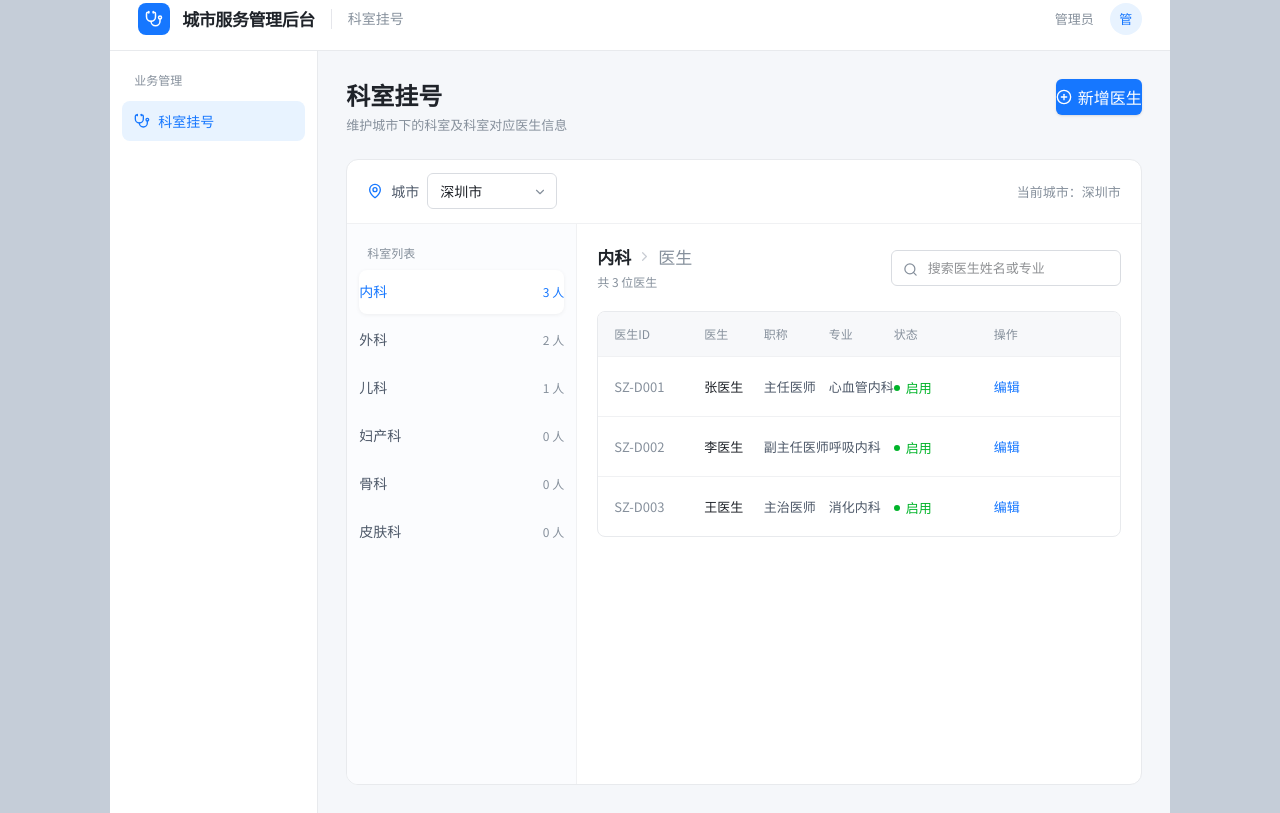
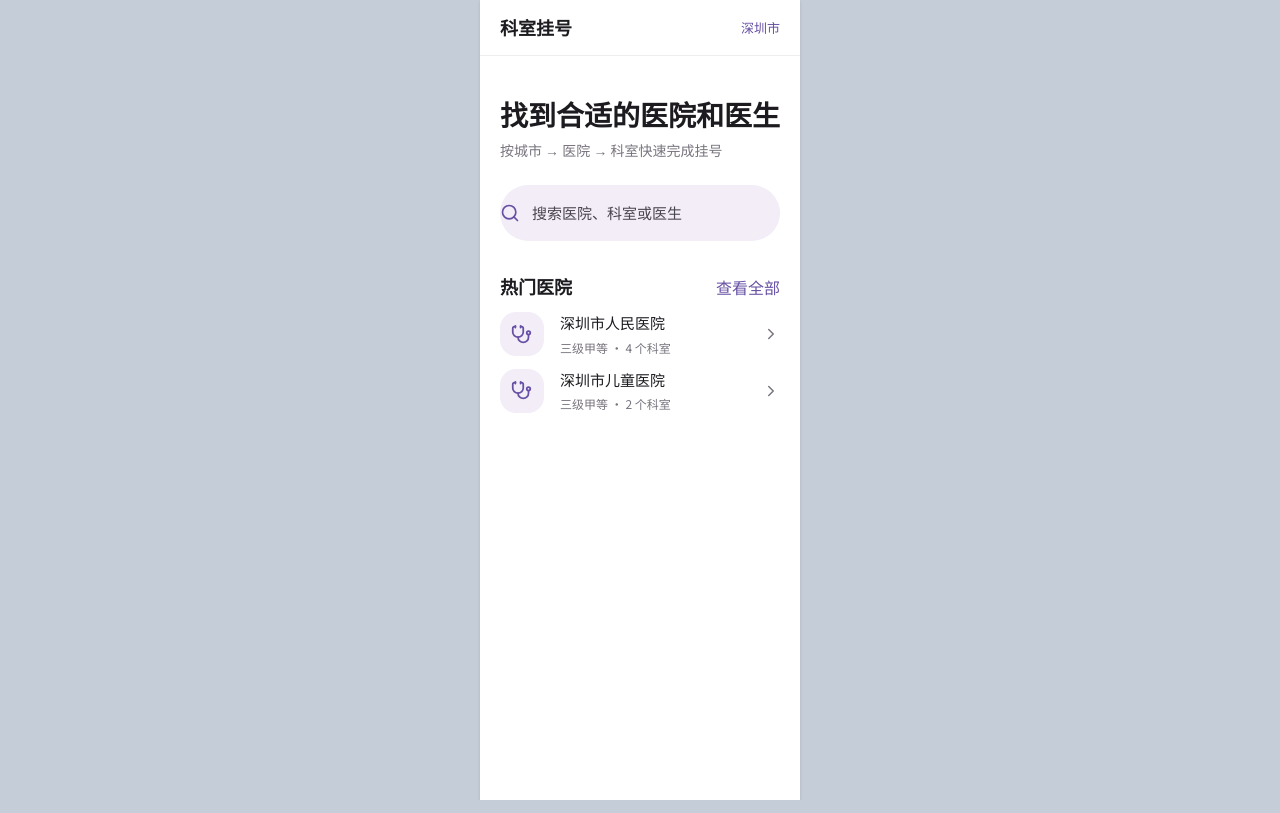
Before and after one commit to zhangxiaomeng880-ui/city-service-admin, a React (Vite) app: page / in a window 1280 px wide. Built offline with nearby package versions, Linux system fonts and the light colour scheme.

Commit message:
feat: implement department registration frontend flow

```diff
--- a/src/app/App.tsx
+++ b/src/app/App.tsx
@@ -1,226 +1,39 @@
 import { useMemo, useState } from "react";
-import {
-  ChevronDown,
-  ChevronRight,
-  CirclePlus,
-  MapPin,
-  Search,
-  Stethoscope,
-  Users,
-  X,
-} from "lucide-react";
+import { ArrowLeft, CalendarDays, ChevronRight, Search, Stethoscope } from "lucide-react";
 
-type Doctor = {
-  id: string;
-  name: string;
-  title: string;
-  specialty: string;
-  hospital: string;
-  status: "启用" | "停用";
+type Doctor = { id:string; name:string; title:string; specialty:string; hospital:string };
+type Hospital = { id:string; name:string; grade:string; campuses:string[]; departments:string[]; doctors:Record<string,Doctor[]> };
+type City = { hospitals:Hospital[] };
+type Page = "home"|"hospital"|"campus"|"department"|"doctor"|"slots"|"done";
+
+const mock:Record<string,City> = {
+  "深圳市": { hospitals:[
+    {id:"sz-rm",name:"深圳市人民医院",grade:"三级甲等",campuses:["留医部"],departments:["内科","外科","儿科","骨科"],doctors:{"内科":[{id:"SZ001",name:"张医生",title:"主任医师",specialty:"心血管内科",hospital:"深圳市人民医院"},{id:"SZ002",name:"李医生",title:"副主任医师",specialty:"呼吸内科",hospital:"深圳市人民医院"}],"外科":[{id:"SZ003",name:"陈医生",title:"主任医师",specialty:"普外科",hospital:"深圳市人民医院"}],"儿科":[],"骨科":[]}},
+    {id:"sz-child",name:"深圳市儿童医院",grade:"三级甲等",campuses:["总院"],departments:["儿科","内科"],doctors:{"儿科":[{id:"SZ101",name:"赵医生",title:"主任医师",specialty:"儿童呼吸",hospital:"深圳市儿童医院"}],"内科":[]}}
+  ]},
+  "上海市": { hospitals:[{id:"sh-rm",name:"上海市第一人民医院",grade:"三级甲等",campuses:["北部院区","南部院区"],departments:["内科","外科","妇产科"],doctors:{"内科":[{id:"SH001",name:"吴医生",title:"副主任医师",specialty:"呼吸内科",hospital:"上海市第一人民医院"}],"外科":[],"妇产科":[]}}]},
+  "北京市": { hospitals:[{id:"bj-xh",name:"北京协和医院",grade:"三级甲等",campuses:["东单院区"],departments:["内科","外科","骨科"],doctors:{"内科":[{id:"BJ001",name:"孙医生",title:"主任医师",specialty:"内分泌科",hospital:"北京协和医院"}],"外科":[],"骨科":[]}}]}
 };
+const dates=["今天 8/17","明天 8/18","周三 8/19","周四 8/20","周五 8/21"];
+const slots=["08:00","08:30","09:00","09:30","10:00","10:30","14:00","14:30","15:00"];
 
-type Department = {
-  id: string;
-  name: string;
-};
-
-type CityData = {
-  departments: Department[];
-  doctors: Record<string, Doctor[]>;
-};
-
-const mockData: Record<string, CityData> = {
-  深圳市: {
-    departments: [
-      { id: "internal", name: "内科" },
-      { id: "surgery", name: "外科" },
-      { id: "pediatrics", name: "儿科" },
-      { id: "gynecology", name: "妇产科" },
-      { id: "orthopedics", name: "骨科" },
-      { id: "dermatology", name: "皮肤科" },
-    ],
-    doctors: {
-      internal: [
-        { id: "SZ-D001", name: "张医生", title: "主任医师", specialty: "心血管内科", hospital: "深圳市人民医院", status: "启用" },
-        { id: "SZ-D002", name: "李医生", title: "副主任医师", specialty: "呼吸内科", hospital: "深圳市人民医院", status: "启用" },
-        { id: "SZ-D003", name: "王医生", title: "主治医师", specialty: "消化内科", hospital: "深圳市人民医院", status: "启用" },
-      ],
-      surgery: [
-        { id: "SZ-D011", name: "陈医生", title: "主任医师", specialty: "普外科", hospital: "深圳市人民医院", status: "启用" },
-        { id: "SZ-D012", name: "刘医生", title: "副主任医师", specialty: "肝胆外科", hospital: "深圳市人民医院", status: "启用" },
-      ],
-      pediatrics: [{ id: "SZ-D021", name: "赵医生", title: "主任医师", specialty: "儿童呼吸", hospital: "深圳市儿童医院", status: "启用" }],
-      gynecology: [],
-      orthopedics: [],
-      dermatology: [],
-    },
-  },
-  广州市: {
-    departments: [
-      { id: "internal", name: "内科" },
-      { id: "surgery", name: "外科" },
-      { id: "pediatrics", name: "儿科" },
-      { id: "oncology", name: "肿瘤科" },
-    ],
-    doctors: {
-      internal: [{ id: "GZ-D001", name: "周医生", title: "主任医师", specialty: "心血管内科", hospital: "广州市第一人民医院", status: "启用" }],
-      surgery: [{ id: "GZ-D011", name: "黄医生", title: "副主任医师", specialty: "普外科", hospital: "广州市第一人民医院", status: "启用" }],
-      pediatrics: [],
-      oncology: [],
-    },
-  },
-  北京市: {
-    departments: [{ id: "internal", name: "内科" }, { id: "surgery", name: "外科" }, { id: "orthopedics", name: "骨科" }],
-    doctors: {
-      internal: [{ id: "BJ-D001", name: "孙医生", title: "主任医师", specialty: "内分泌科", hospital: "北京协和医院", status: "启用" }],
-      surgery: [],
-      orthopedics: [],
-    },
-  },
-  上海市: {
-    departments: [{ id: "internal", name: "内科" }, { id: "surgery", name: "外科" }, { id: "gynecology", name: "妇产科" }],
-    doctors: {
-      internal: [{ id: "SH-D001", name: "吴医生", title: "副主任医师", specialty: "呼吸内科", hospital: "上海市第一人民医院", status: "启用" }],
-      surgery: [],
-      gynecology: [],
-    },
-  },
-  杭州市: {
-    departments: [{ id: "internal", name: "内科" }, { id: "pediatrics", name: "儿科" }],
-    doctors: {
-      internal: [{ id: "HZ-D001", name: "沈医生", title: "主任医师", specialty: "消化内科", hospital: "浙江大学医学院附属第一医院", status: "启用" }],
-      pediatrics: [],
-    },
-  },
-};
-
-const cities = Object.keys(mockData);
-
-export default function App() {
-  const [city, setCity] = useState("深圳市");
-  const [departmentId, setDepartmentId] = useState("internal");
-  const [keyword, setKeyword] = useState("");
-  const [doctorsByCity, setDoctorsByCity] = useState(mockData);
-  const [modalOpen, setModalOpen] = useState(false);
-  const [newDoctorName, setNewDoctorName] = useState("");
-  const [newDoctorTitle, setNewDoctorTitle] = useState("主治医师");
-  const [newDoctorSpecialty, setNewDoctorSpecialty] = useState("");
-
-  const cityData = doctorsByCity[city];
-  const departments = cityData.departments;
-  const selectedDepartment = departments.find((item) => item.id === departmentId) ?? departments[0];
-  const activeDepartmentId = selectedDepartment?.id ?? "";
-
-  const doctors = useMemo(() => {
-    const list = cityData.doctors[activeDepartmentId] ?? [];
-    if (!keyword.trim()) return list;
-    const q = keyword.trim();
-    return list.filter((doctor) => `${doctor.name}${doctor.specialty}${doctor.title}`.includes(q));
-  }, [cityData, activeDepartmentId, keyword]);
-
-  const departmentCount = (id: string) => cityData.doctors[id]?.length ?? 0;
-
-  const switchCity = (nextCity: string) => {
-    setCity(nextCity);
-    const nextDepartments = doctorsByCity[nextCity].departments;
-    setDepartmentId(nextDepartments[0]?.id ?? "");
-    setKeyword("");
-  };
-
-  const addDoctor = () => {
-    if (!newDoctorName.trim() || !newDoctorSpecialty.trim() || !activeDepartmentId) return;
-    const doctor: Doctor = {
-      id: `${city.slice(0, 2)}-D${Date.now().toString().slice(-4)}`,
-      name: newDoctorName.trim(),
-      title: newDoctorTitle,
-      specialty: newDoctorSpecialty.trim(),
-      hospital: `${city}示范医院`,
-      status: "启用",
-    };
-    setDoctorsByCity((current) => ({
-      ...current,
-      [city]: {
-        ...current[city],
-        doctors: {
-          ...current[city].doctors,
-          [activeDepartmentId]: [...(current[city].doctors[activeDepartmentId] ?? []), doctor],
-        },
-      },
-    }));
-    setNewDoctorName("");
-    setNewDoctorSpecialty("");
-    setNewDoctorTitle("主治医师");
-    setModalOpen(false);
-  };
-
-  return (
-    <div className="min-h-screen bg-[#f5f7fa] text-[#1f2329]">
-      <header className="h-16 border-b border-[#e8eaed] bg-white px-7 flex items-center justify-between">
-        <div className="flex items-center gap-3">
-          <div className="h-8 w-8 rounded-lg bg-[#1677ff] flex items-center justify-center text-white"><Stethoscope size={18} /></div>
-          <div className="text-[17px] font-semibold tracking-tight">城市服务管理后台</div>
-          <div className="h-5 w-px bg-[#e5e6eb] mx-1" />
-          <div className="text-[14px] text-[#86909c]">科室挂号</div>
-        </div>
-        <div className="flex items-center gap-4 text-[13px] text-[#86909c]"><span>管理员</span><div className="h-8 w-8 rounded-full bg-[#e8f3ff] text-[#1677ff] flex items-center justify-center font-medium">管</div></div>
-      </header>
-
-      <div className="flex min-h-[calc(100vh-64px)]">
-        <aside className="w-[208px] border-r border-[#e8eaed] bg-white px-3 py-5">
-          <div className="px-3 mb-3 text-[12px] text-[#86909c]">业务管理</div>
-          <div className="h-10 rounded-lg bg-[#e8f3ff] text-[#1677ff] px-3 flex items-center gap-2 text-[14px] font-medium"><Stethoscope size={16} /> 科室挂号</div>
-        </aside>
-
-        <main className="flex-1 p-7 min-w-0">
-          <div className="flex items-start justify-between mb-6">
-            <div><h1 className="text-[24px] leading-8 font-semibold mb-1">科室挂号</h1><p className="text-[13px] text-[#86909c]">维护城市下的科室及科室对应医生信息</p></div>
-            <button onClick={() => setModalOpen(true)} className="h-9 px-4 rounded-md bg-[#1677ff] text-white text-[14px] flex items-center gap-1.5 shadow-sm"><CirclePlus size={16} /> 新增医生</button>
-          </div>
-
-          <section className="bg-white border border-[#e8eaed] rounded-xl overflow-hidden">
-            <div className="h-16 px-5 border-b border-[#f0f1f3] flex items-center justify-between">
-              <div className="flex items-center gap-2"><MapPin size={16} className="text-[#1677ff]" /><span className="text-[14px] text-[#4e5969]">城市</span>
-                <div className="relative"><select value={city} onChange={(event) => switchCity(event.target.value)} className="appearance-none h-9 min-w-[130px] pl-3 pr-8 border border-[#d9dce1] rounded-md bg-white text-[14px] outline-none focus:border-[#1677ff]">{cities.map((item) => <option key={item}>{item}</option>)}</select><ChevronDown size={14} className="absolute right-2.5 top-3 text-[#86909c] pointer-events-none" /></div>
-              </div>
-              <div className="text-[13px] text-[#86909c]">当前城市：{city}</div>
-            </div>
-
-            <div className="grid grid-cols-[230px_1fr] min-h-[560px]">
-              <div className="border-r border-[#f0f1f3] bg-[#fbfcfe] p-3">
-                <div className="px-2 py-2 text-[12px] text-[#86909c]">科室列表</div>
-                <div className="space-y-1">{departments.map((department) => {
-                  const active = department.id === activeDepartmentId;
-                  return <button key={department.id} onClick={() => { setDepartmentId(department.id); setKeyword(""); }} className={`w-full h-11 px-3 rounded-lg flex items-center justify-between text-left ${active ? "bg-white text-[#1677ff] shadow-[0_1px_4px_rgba(0,0,0,0.06)]" : "text-[#4e5969] hover:bg-white"}`}><span className="text-[14px] font-medium">{department.name}</span><span className={`text-[12px] ${active ? "text-[#1677ff]" : "text-[#86909c]"}`}>{departmentCount(department.id)} 人</span></button>;
-                })}</div>
-              </div>
-
-              <div className="p-5">
-                <div className="flex items-center justify-between mb-5">
-                  <div><div className="flex items-center gap-1.5 text-[17px] font-semibold">{selectedDepartment?.name}<ChevronRight size={15} className="text-[#c9cdd4]" /><span className="text-[#86909c] font-normal">医生</span></div><div className="text-[12px] text-[#86909c] mt-1">共 {doctors.length} 位医生</div></div>
-                  <div className="relative w-[230px]"><Search size={15} className="absolute left-3 top-3 text-[#86909c]" /><input value={keyword} onChange={(event) => setKeyword(event.target.value)} placeholder="搜索医生姓名或专业" className="w-full h-9 pl-9 pr-3 border border-[#d9dce1] rounded-md text-[13px] outline-none focus:border-[#1677ff]" /></div>
-                </div>
-
-                <div className="border border-[#e8eaed] rounded-lg overflow-hidden">
-                  <div className="grid grid-cols-[90px_1.1fr_1.2fr_1.2fr_100px_110px] h-11 items-center bg-[#f7f8fa] px-4 text-[12px] text-[#86909c]"><span>医生ID</span><span>医生</span><span>职称</span><span>专业</span><span>状态</span><span>操作</span></div>
-                  {doctors.length ? doctors.map((doctor) => <div key={doctor.id} className="grid grid-cols-[90px_1.1fr_1.2fr_1.2fr_100px_110px] min-h-[60px] items-center px-4 border-t border-[#f0f1f3] text-[13px]"><span className="text-[#86909c]">{doctor.id}</span><span className="font-medium">{doctor.name}</span><span className="text-[#4e5969]">{doctor.title}</span><span className="text-[#4e5969]">{doctor.specialty}</span><span><span className="inline-flex items-center gap-1.5 text-[#00b42a]"><i className="w-1.5 h-1.5 rounded-full bg-[#00b42a]" />{doctor.status}</span></span><button onClick={() => { setNewDoctorName(doctor.name); setNewDoctorTitle(doctor.title); setNewDoctorSpecialty(doctor.specialty); setModalOpen(true); }} className="text-[#1677ff] hover:text-[#0e5fd8] text-left">编辑</button></div>) : <div className="h-48 flex flex-col items-center justify-center text-[#86909c]"><Users size={26} className="mb-2 text-[#c9cdd4]" /><div className="text-[13px]">暂无医生</div><div className="text-[12px] mt-1">可通过右上角「新增医生」添加</div></div>}
-                </div>
-              </div>
-            </div>
-          </section>
-        </main>
-      </div>
-
-      {modalOpen && <div className="fixed inset-0 bg-black/30 flex items-center justify-center p-5 z-50" onMouseDown={(event) => { if (event.currentTarget === event.target) setModalOpen(false); }}>
-        <div className="w-full max-w-[460px] rounded-xl bg-white shadow-2xl overflow-hidden">
-          <div className="h-14 px-5 border-b border-[#f0f1f3] flex items-center justify-between"><div className="text-[16px] font-semibold">新增/编辑医生</div><button onClick={() => setModalOpen(false)} className="text-[#86909c] hover:text-[#1f2329]"><X size={18} /></button></div>
-          <div className="p-5 space-y-4">
-            <label className="block"><span className="block text-[13px] text-[#4e5969] mb-1.5">医生姓名</span><input value={newDoctorName} onChange={(event) => setNewDoctorName(event.target.value)} className="w-full h-9 px-3 border border-[#d9dce1] rounded-md text-[13px] outline-none focus:border-[#1677ff]" placeholder="请输入医生姓名" /></label>
-            <label className="block"><span className="block text-[13px] text-[#4e5969] mb-1.5">职称</span><select value={newDoctorTitle} onChange={(event) => setNewDoctorTitle(event.target.value)} className="w-full h-9 px-3 border border-[#d9dce1] rounded-md text-[13px] bg-white outline-none focus:border-[#1677ff]"><option>主任医师</option><option>副主任医师</option><option>主治医师</option></select></label>
-            <label className="block"><span className="block text-[13px] text-[#4e5969] mb-1.5">专业</span><input value={newDoctorSpecialty} onChange={(event) => setNewDoctorSpecialty(event.target.value)} className="w-full h-9 px-3 border border-[#d9dce1] rounded-md text-[13px] outline-none focus:border-[#1677ff]" placeholder="请输入专业方向" /></label>
-          </div>
-          <div className="h-16 px-5 border-t border-[#f0f1f3] flex items-center justify-end gap-2"><button onClick={() => setModalOpen(false)} className="h-9 px-4 rounded-md border border-[#d9dce1] text-[13px]">取消</button><button onClick={addDoctor} disabled={!newDoctorName.trim() || !newDoctorSpecialty.trim()} className="h-9 px-4 rounded-md bg-[#1677ff] text-white text-[13px] disabled:opacity-40">保存</button></div>
-        </div>
-      </div>}
-    </div>
-  );
+export default function App(){
+  const [page,setPage]=useState<Page>("home"),[city]=useState("深圳市"),[hospital,setHospital]=useState<Hospital|null>(null),[campus,setCampus]=useState(""),[department,setDepartment]=useState(""),[doctor,setDoctor]=useState<Doctor|null>(null),[date,setDate]=useState(dates[0]),[slot,setSlot]=useState(""),[query,setQuery]=useState("");
+  const hospitals=mock[city].hospitals;
+  const doctors=useMemo(()=>department&&hospital?hospital.doctors[department]??[]:[],[hospital,department]);
+  const filteredHospitals=hospitals.filter(h=>!query||h.name.includes(query));
+  const chooseHospital=(h:Hospital)=>{setHospital(h);setCampus(h.campuses.length>1?"":h.campuses[0]);setPage(h.campuses.length>1?"campus":"department")};
+  const back=()=>{if(page==="hospital")setPage("home");else if(page==="campus")setPage("hospital");else if(page==="department")setPage(hospital&&hospital.campuses.length>1?"campus":"hospital");else if(page==="doctor")setPage("department");else if(page==="slots")setPage("doctor")};
+  const reset=()=>{setPage("home");setHospital(null);setCampus("");setDepartment("");setDoctor(null);setSlot("");setQuery("")};
+  const title=page==="home"?"科室挂号":page==="hospital"?"选择医院":page==="campus"?"选择院区":page==="department"?"选择科室":page==="doctor"?"选择医生":page==="slots"?"选择日期/号源":"挂号成功";
+  return <div className="min-h-screen bg-[#f7f8fa] text-[#1d1b20] flex justify-center"><div className="w-full max-w-[430px] min-h-screen bg-white shadow-sm">
+    <header className="h-14 px-5 flex items-center gap-3 border-b border-[#eee] bg-white sticky top-0 z-10">{page!=="home"&&page!=="done"?<button onClick={back} className="p-1 -ml-1"><ArrowLeft size={21}/></button>:null}<div className="flex-1"><div className="text-[18px] font-semibold">{title}</div>{page!=="home"&&hospital?<div className="text-[11px] text-[#79747e] mt-0.5">{hospital.name}</div>:null}</div>{page!=="done"?<div className="text-[13px] text-[#6750a4]">{city}</div>:null}</header>
+    {page==="home"&&<main className="p-5"><div className="pt-5 pb-6"><div className="text-[28px] font-semibold leading-9">找到合适的医院和医生</div><div className="text-[14px] text-[#79747e] mt-2">按城市 → 医院 → 科室快速完成挂号</div></div><button onClick={()=>setPage("hospital")} className="w-full h-14 rounded-[28px] bg-[#f2edf7] flex items-center gap-3 px-5 text-left"><Search size={20} className="text-[#6750a4]"/><span className="text-[15px] text-[#49454f]">搜索医院、科室或医生</span></button><div className="mt-8 flex items-center justify-between"><div className="text-[18px] font-semibold">热门医院</div><button onClick={()=>setPage("hospital")} className="text-[13px] text-[#6750a4]">查看全部</button></div><div className="mt-3 space-y-3">{hospitals.map(h=><button key={h.id} onClick={()=>chooseHospital(h)} className="w-full p-4 rounded-3xl bg-white border border-[#e6e1e5] text-left flex items-center gap-4"><div className="w-11 h-11 rounded-2xl bg-[#f2edf7] flex items-center justify-center text-[#6750a4]"><Stethoscope size={21}/></div><div className="flex-1"><div className="font-medium text-[15px]">{h.name}</div><div className="text-[12px] text-[#79747e] mt-1">{h.grade} · {h.departments.length} 个科室</div></div><ChevronRight size={18} className="text-[#79747e]"/></button>)}</div></main>}
+    {page==="hospital"&&<main className="p-5"><div className="relative mb-5"><Search size={18} className="absolute left-4 top-3.5 text-[#79747e]"/><input autoFocus value={query} onChange={e=>setQuery(e.target.value)} placeholder="搜索医院" className="w-full h-12 rounded-2xl bg-[#f7f2fa] pl-11 pr-4 outline-none text-[14px]"/></div><div>{filteredHospitals.map(h=><button key={h.id} onClick={()=>chooseHospital(h)} className="w-full p-4 border-b border-[#eee] text-left flex items-center"><div className="flex-1"><div className="font-medium">{h.name}</div><div className="text-[12px] text-[#79747e] mt-1">{h.grade} · {h.campuses.length} 个院区</div></div><ChevronRight size={18} className="text-[#79747e]"/></button>)}</div></main>}
+    {page==="campus"&&<main className="p-5"><div className="text-[13px] text-[#79747e] mb-3">请选择就诊院区</div>{hospital?.campuses.map(c=><button key={c} onClick={()=>{setCampus(c);setPage("department")}} className="w-full p-4 mb-2 rounded-2xl border border-[#e6e1e5] text-left flex items-center justify-between"><span className="font-medium">{c}</span><ChevronRight size={18}/></button>)}</main>}
+    {page==="department"&&<main className="p-5"><div className="text-[13px] text-[#79747e] mb-3">{campus?`就诊院区：${campus}`:"请选择科室"}</div><div className="grid grid-cols-2 gap-3">{hospital?.departments.map(d=><button key={d} onClick={()=>{setDepartment(d);setPage("doctor")}} className="min-h-20 p-4 rounded-2xl border border-[#e6e1e5] text-left flex items-end justify-between"><span className="font-medium">{d}</span><ChevronRight size={17} className="text-[#79747e]"/></button>)}</div></main>}
+    {page==="doctor"&&<main className="p-5"><div className="mb-5"><div className="text-[18px] font-semibold">{department}</div><div className="text-[12px] text-[#79747e] mt-1">{hospital?.name}{campus?` · ${campus}`:""}</div></div>{doctors.length?<div className="space-y-2">{doctors.map(d=><button key={d.id} onClick={()=>{setDoctor(d);setPage("slots")}} className="w-full p-4 rounded-2xl border border-[#e6e1e5] text-left flex items-center gap-3"><div className="w-11 h-11 rounded-full bg-[#f2edf7] flex items-center justify-center text-[#6750a4]"><Stethoscope size={20}/></div><div className="flex-1"><div className="font-medium">{d.name} <span className="text-[12px] text-[#79747e] ml-1">{d.title}</span></div><div className="text-[12px] text-[#79747e] mt-1">{d.specialty}</div></div><ChevronRight size={18}/></button>)}</div>:<div className="py-20 text-center text-[#79747e]">当前科室暂无可预约医生</div>}</main>}
+    {page==="slots"&&<main className="p-5"><div className="p-4 rounded-2xl bg-[#f7f2fa] mb-5"><div className="font-medium">{doctor?.name} · {doctor?.title}</div><div className="text-[12px] text-[#79747e] mt-1">{doctor?.specialty} · {hospital?.name}</div></div><div className="flex gap-2 overflow-x-auto pb-2 mb-5">{dates.map(d=><button key={d} onClick={()=>setDate(d)} className={`shrink-0 px-4 py-2.5 rounded-2xl text-[13px] ${date===d?"bg-[#6750a4] text-white":"bg-[#f7f2fa] text-[#49454f]"}`}>{d}</button>)}</div><div className="flex items-center gap-2 mb-3 text-[15px] font-semibold"><CalendarDays size={18}/>可预约号源</div><div className="grid grid-cols-3 gap-2">{slots.map(s=><button key={s} onClick={()=>setSlot(s)} className={`h-11 rounded-xl border text-[13px] ${slot===s?"border-[#6750a4] bg-[#f2edf7] text-[#6750a4]":"border-[#e6e1e5]"}`}>{s}</button>)}</div><button disabled={!slot} onClick={()=>setPage("done")} className="w-full h-12 mt-8 rounded-2xl bg-[#6750a4] text-white font-medium disabled:opacity-40">确认挂号</button></main>}
+    {page==="done"&&<main className="p-7 text-center"><div className="w-16 h-16 mx-auto mt-14 rounded-full bg-[#e8f5e9] flex items-center justify-center text-[#2e7d32] text-3xl">✓</div><div className="text-[24px] font-semibold mt-6">挂号成功</div><div className="text-[14px] text-[#79747e] mt-3">{hospital?.name} · {department}</div><div className="text-[14px] text-[#79747e] mt-1">{doctor?.name} · {date} · {slot}</div><button onClick={reset} className="w-full h-12 mt-8 rounded-2xl bg-[#6750a4] text-white font-medium">返回首页</button></main>}
+  </div></div>;
 }
```
